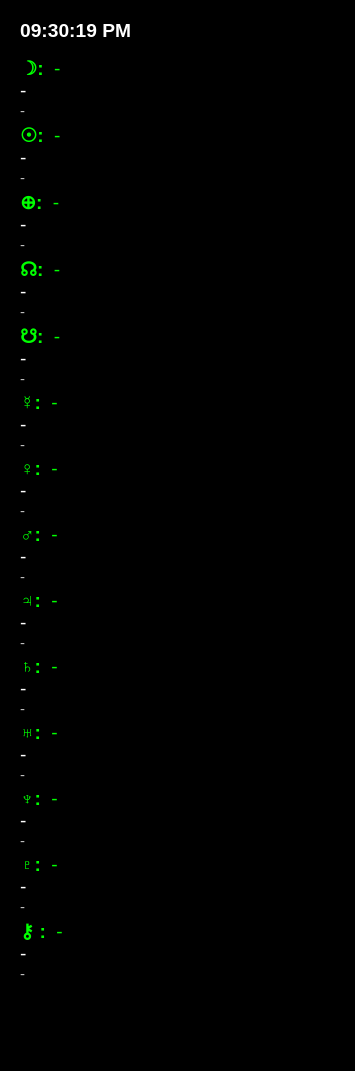
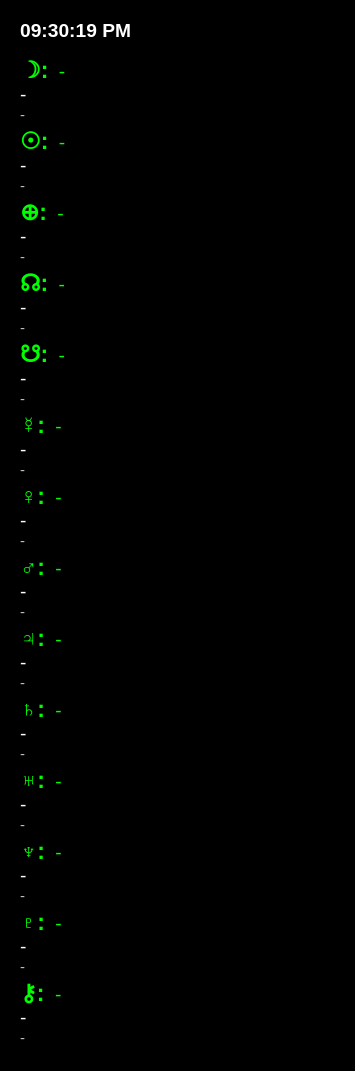
Before and after one commit to tutucea/celestial-forecast, an Electron app: page index.html in a window 355 px wide. Before the commit the page ends 1007 px from the top, so only its background shows below. Drawn offline with Linux system fonts and the light colour scheme; no server answers.

Commit message:
Update index.html

```diff
--- a/index.html
+++ b/index.html
@@ -18,34 +18,54 @@
         margin-bottom: 15px;
     }
     .planet-section {
-        margin-bottom: 5px; /* Reduced from 25px to 5px to minimize the gap */
+        margin-bottom: 5px;
     }
     .countdown, .current-activation, .next-activation {
-        margin: 0; /* Removed margin to tighten the rows within each section */
+        margin: 0;
         text-align: left;
     }
     .countdown {
         color: #00ff00; /* Green for countdown visibility */
     }
-    .label {
-        font-weight: bold;
-        margin-right: 5px;
-    }
-    /* Add these new styles */
     .next-activation {
         font-size: 15px;
         color: #bbbbbb; /* Light grey color */
     }
-</style>
 
+    /* --- [NEW] Styles for clickable Planet Symbols --- */
+
+    /* The h2 tag now holds the planet symbol */
+    h2 {
+        font-size: 1.2em; /* Match body font size */
+        margin: 0; /* Remove default heading margin */
+        display: inline-block; /* Allows it to sit next to the countdown timer */
+        font-weight: bold;
+        margin-right: 5px;
+    }
+
+    /* This class is added by JavaScript to make the symbol interactive */
+    .planet-title {
+        cursor: pointer; /* Show a pointer on hover */
+        transition: color 0.2s ease, text-shadow 0.2s ease; /* Smooth transition effect */
+    }
+    .planet-title:hover {
+        color: #7ab3ff; /* A nice light blue on hover */
+    }
+    .planet-title.clicked {
+        color: #0084ff; /* A vibrant blue when clicked */
+        text-shadow: 0 0 8px #00aaff, 0 0 16px #00aaff; /* The "shiny" glow effect */
+    }
+    </style>
 </head>
 <body>
     <div id="datetime">-</div>
 
-    <div class="planet-section">
-        <!-- Moon Section -->
+    <!-- Each planet-section now has an ID that matches the prefix in renderer1.js -->
+    <!-- The planet symbol is now in an <h2> tag so it can be targeted -->
+
+    <div id="moon" class="planet-section">
         <div class="countdown">
-            <span class="label">☽:</span> <span id="moon-countdown-timer">-</span>
+            <h2>☽:</h2> <span id="moon-countdown-timer">-</span>
         </div>
         <div class="current-activation">
             <span id="moon-current-activation">-</span>
@@ -55,10 +75,9 @@
         </div>
     </div>
 
-    <div class="planet-section">
-        <!-- Sun Section -->
+    <div id="sun" class="planet-section">
         <div class="countdown">
-            <span class="label">☉:</span>  <span id="sun-countdown-timer">-</span>
+            <h2>☉:</h2> <span id="sun-countdown-timer">-</span>
         </div>
         <div class="current-activation">
             <span id="sun-current-activation">-</span>
@@ -68,10 +87,9 @@
         </div>
     </div>
 
-    <div class="planet-section">
-        <!-- Earth Section -->
+    <div id="earth" class="planet-section">
         <div class="countdown">
-            <span class="label">⊕:</span>  <span id="earth-countdown-timer">-</span>
+            <h2>⊕:</h2> <span id="earth-countdown-timer">-</span>
         </div>
         <div class="current-activation">
             <span id="earth-current-activation">-</span>
@@ -81,10 +99,9 @@
         </div>
     </div>
 
-    <div class="planet-section">
-        <!-- North Node Section -->
+    <div id="nodes" class="planet-section">
         <div class="countdown">
-            <span class="label">☊:</span>  <span id="nodes-countdown-timer">-</span>
+            <h2>☊:</h2> <span id="nodes-countdown-timer">-</span>
         </div>
         <div class="current-activation">
             <span id="nodes-current-activation">-</span>
@@ -94,10 +111,9 @@
         </div>
     </div>
 
-    <div class="planet-section">
-        <!-- South Node Section -->
+    <div id="southnode" class="planet-section">
         <div class="countdown">
-            <span class="label">☋:</span>  <span id="southnode-countdown-timer">-</span>
+            <h2>☋:</h2> <span id="southnode-countdown-timer">-</span>
         </div>
         <div class="current-activation">
             <span id="southnode-current-activation">-</span>
@@ -107,10 +123,9 @@
         </div>
     </div>
 
-    <div class="planet-section">
-        <!-- Mercury Section -->
+    <div id="mercury" class="planet-section">
         <div class="countdown">
-            <span class="label">☿:</span>  <span id="mercury-countdown-timer">-</span>
+            <h2>☿:</h2> <span id="mercury-countdown-timer">-</span>
         </div>
         <div class="current-activation">
             <span id="mercury-current-activation">-</span>
@@ -120,10 +135,9 @@
         </div>
     </div>
 
-    <div class="planet-section">
-        <!-- Venus Section -->
+    <div id="venus" class="planet-section">
         <div class="countdown">
-            <span class="label">♀:</span>  <span id="venus-countdown-timer">-</span>
+            <h2>♀:</h2> <span id="venus-countdown-timer">-</span>
         </div>
         <div class="current-activation">
             <span id="venus-current-activation">-</span>
@@ -133,10 +147,9 @@
         </div>
     </div>
 
-    <div class="planet-section">
-        <!-- Mars Section -->
+    <div id="mars" class="planet-section">
         <div class="countdown">
-            <span class="label">♂:</span>  <span id="mars-countdown-timer">-</span>
+            <h2>♂:</h2> <span id="mars-countdown-timer">-</span>
         </div>
         <div class="current-activation">
             <span id="mars-current-activation">-</span>
@@ -146,10 +159,9 @@
         </div>
     </div>
 
-    <div class="planet-section">
-        <!-- Jupiter Section -->
+    <div id="jupiter" class="planet-section">
         <div class="countdown">
-            <span class="label">♃:</span>  <span id="jupiter-countdown-timer">-</span>
+            <h2>♃:</h2> <span id="jupiter-countdown-timer">-</span>
         </div>
         <div class="current-activation">
             <span id="jupiter-current-activation">-</span>
@@ -159,10 +171,9 @@
         </div>
     </div>
 
-    <div class="planet-section">
-        <!-- Saturn Section -->
+    <div id="saturn" class="planet-section">
         <div class="countdown">
-            <span class="label">♄:</span>  <span id="saturn-countdown-timer">-</span>
+            <h2>♄:</h2> <span id="saturn-countdown-timer">-</span>
         </div>
         <div class="current-activation">
             <span id="saturn-current-activation">-</span>
@@ -172,10 +183,9 @@
         </div>
     </div>
 
-    <div class="planet-section">
-        <!-- Uranus Section -->
+    <div id="uranus" class="planet-section">
         <div class="countdown">
-            <span class="label">♅:</span>  <span id="uranus-countdown-timer">-</span>
+            <h2>♅:</h2> <span id="uranus-countdown-timer">-</span>
         </div>
         <div class="current-activation">
             <span id="uranus-current-activation">-</span>
@@ -185,10 +195,9 @@
         </div>
     </div>
 
-    <div class="planet-section">
-        <!-- Neptune Section -->
+    <div id="neptune" class="planet-section">
         <div class="countdown">
-            <span class="label">♆:</span>  <span id="neptune-countdown-timer">-</span>
+            <h2>♆:</h2> <span id="neptune-countdown-timer">-</span>
         </div>
         <div class="current-activation">
             <span id="neptune-current-activation">-</span>
@@ -198,10 +207,9 @@
         </div>
     </div>
 
-    <div class="planet-section">
-        <!-- Pluto Section -->
+    <div id="pluto" class="planet-section">
         <div class="countdown">
-            <span class="label">♇:</span>  <span id="pluto-countdown-timer">-</span>
+            <h2>♇:</h2> <span id="pluto-countdown-timer">-</span>
         </div>
         <div class="current-activation">
             <span id="pluto-current-activation">-</span>
@@ -211,10 +219,9 @@
         </div>
     </div>
 
-    <div class="planet-section">
-        <!-- Chiron Section -->
+    <div id="chiron" class="planet-section">
         <div class="countdown">
-            <span class="label"> ⚷ :</span> <span id="chiron-countdown-timer">-</span>
+            <h2>⚷:</h2> <span id="chiron-countdown-timer">-</span>
         </div>
         <div class="current-activation">
             <span id="chiron-current-activation">-</span>
```
